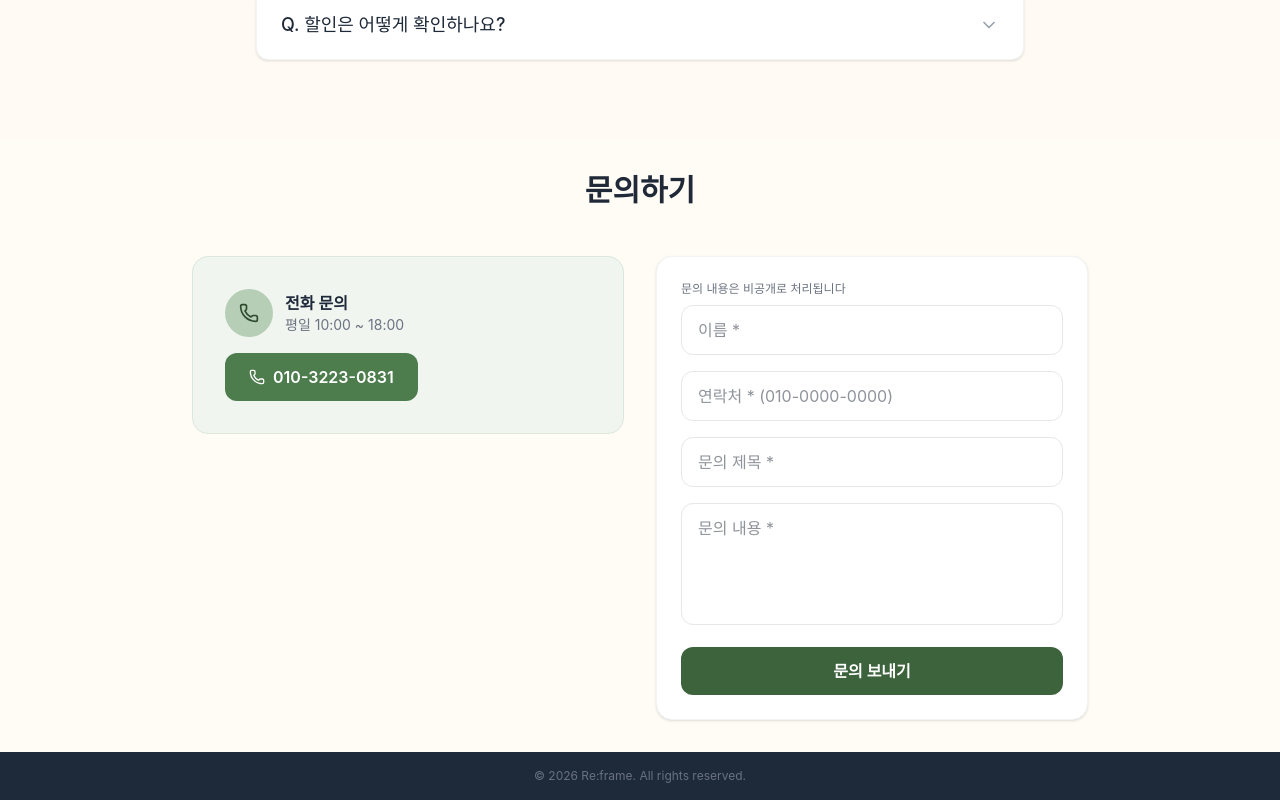
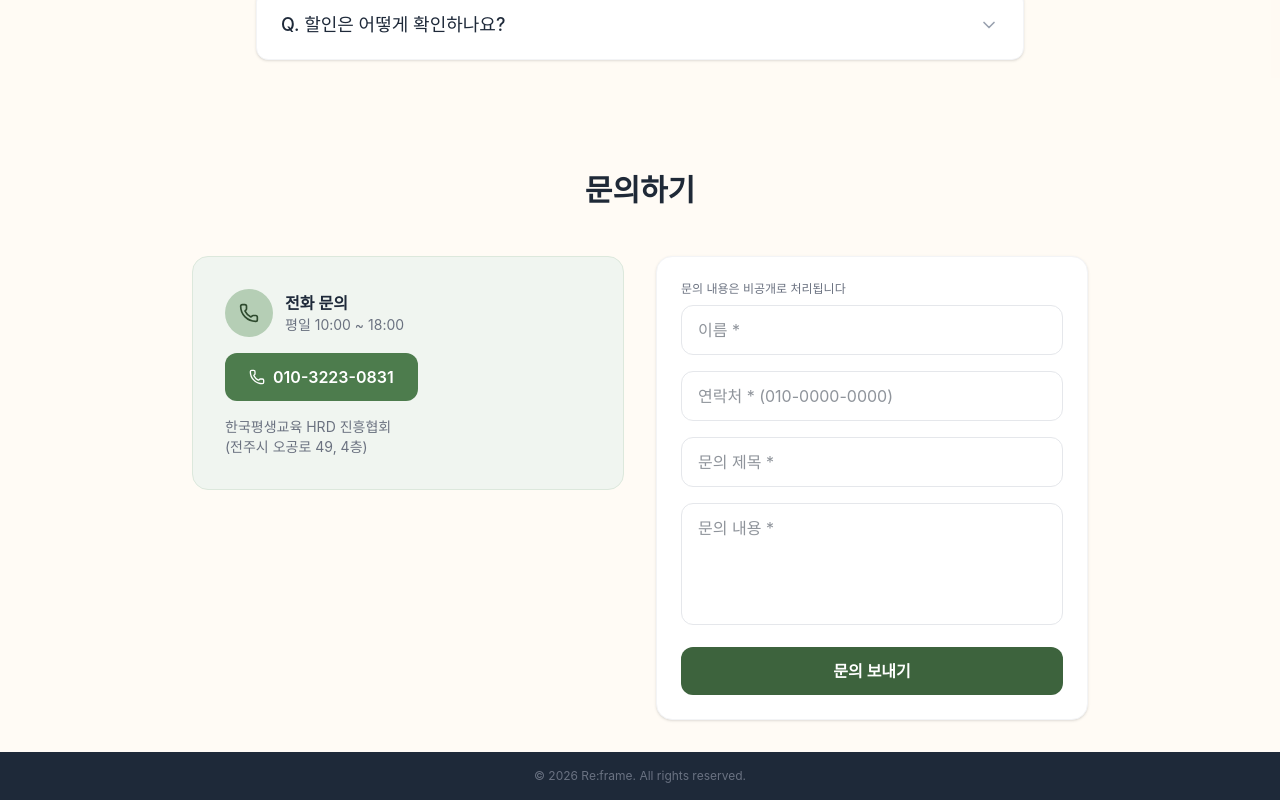
Before and after one commit to sunrye-park/4060vibecoding, a React (Vite) app: page / in a window 1280 px wide. Shown: the part 3479-4279 px from the top of the page. Built offline with nearby package versions, Linux system fonts and the light colour scheme; no server answers; a web font is replaced by a local one.

Commit message:
문의하기 전화번호 아래 협회 주소 추가
Co-Authored-By: Claude Sonnet 4.6 <noreply@anthropic.com>

```diff
--- a/src/components/Contact.jsx
+++ b/src/components/Contact.jsx
@@ -69,6 +69,7 @@ export default function Contact() {
                 <Phone className="w-4 h-4" />
                 010-3223-0831
               </a>
+              <p className="mt-4 text-sm text-brand-muted">한국평생교육 HRD 진흥협회<br />(전주시 오공로 49, 4층)</p>
             </div>
           </div>
 
```
